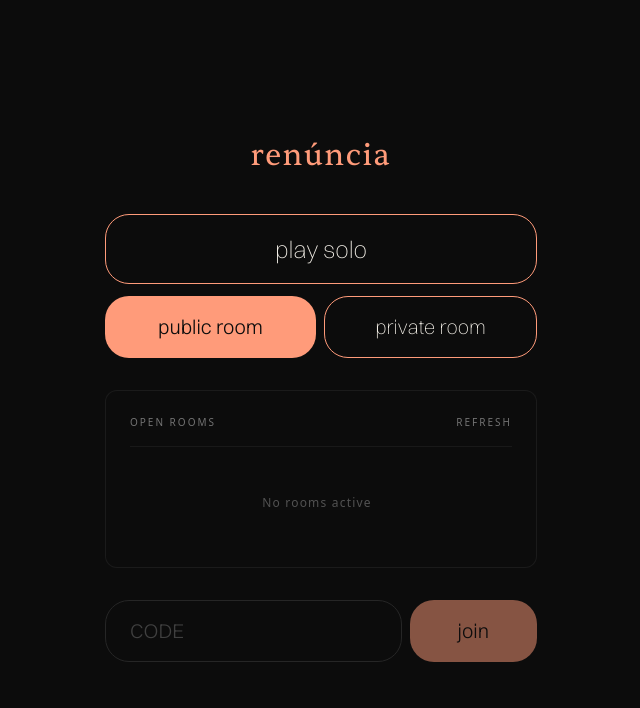
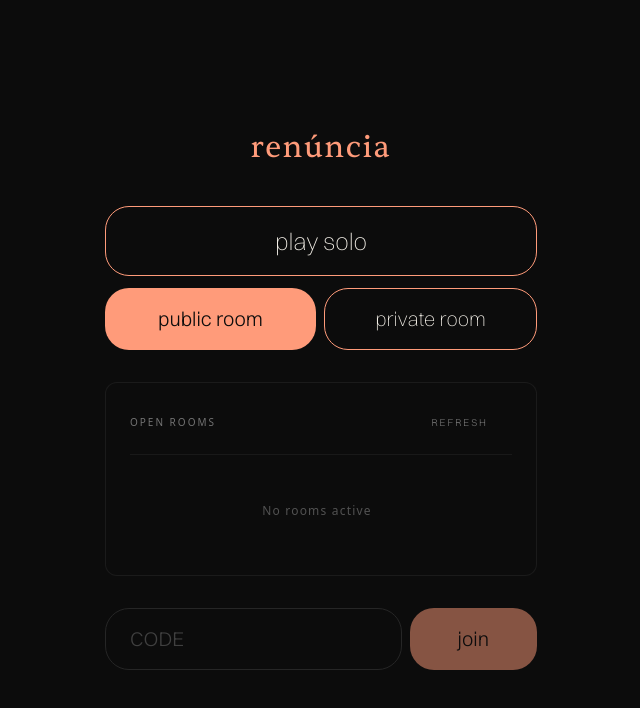
Before and after one commit to PedroLunet/renuncia, a SvelteKit app: page / in a window 1280 px wide. Shown: the top 708 px of the page, without its empty margins (319-959 px from the left). Built offline with nearby package versions, Linux system fonts and the light colour scheme.

Commit message:
updated button usage on new lobby

```diff
--- a/src/routes/lobby.svelte
+++ b/src/routes/lobby.svelte
@@ -60,12 +60,14 @@
 				<h2 class="text-[10px] font-light tracking-[0.2em] text-neutral-500 uppercase">
 					Open Rooms
 				</h2>
-				<button
+				<Button
+					variant="ghost"
+					size="xs"
 					onclick={fetchRooms}
 					class="text-[10px] font-light tracking-[0.2em] text-neutral-500 uppercase transition-colors hover:text-text"
 				>
 					Refresh
-				</button>
+				</Button>
 			</div>
 
 			<div class="custom-scrollbar max-h-48 space-y-1 overflow-y-auto pr-2">
@@ -96,7 +98,7 @@
 							</div>
 							<Button
 								variant="outline"
-								size="sm"
+								size="xs"
 								onclick={() => connectToTable(room.code, false, false)}
 								disabled={room.playerCount >= 4 || room.status === 'playing'}
 								class="lowercase"
```
